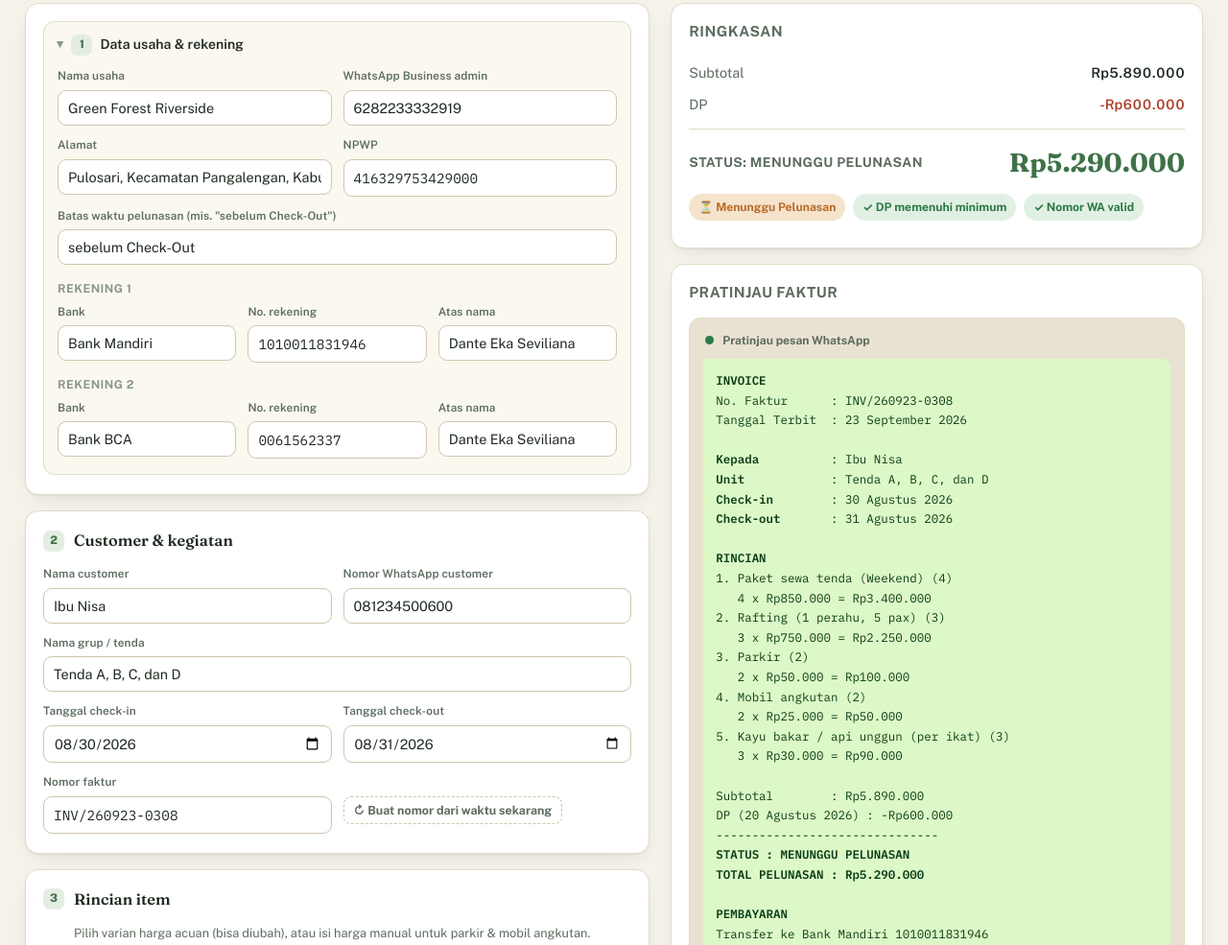
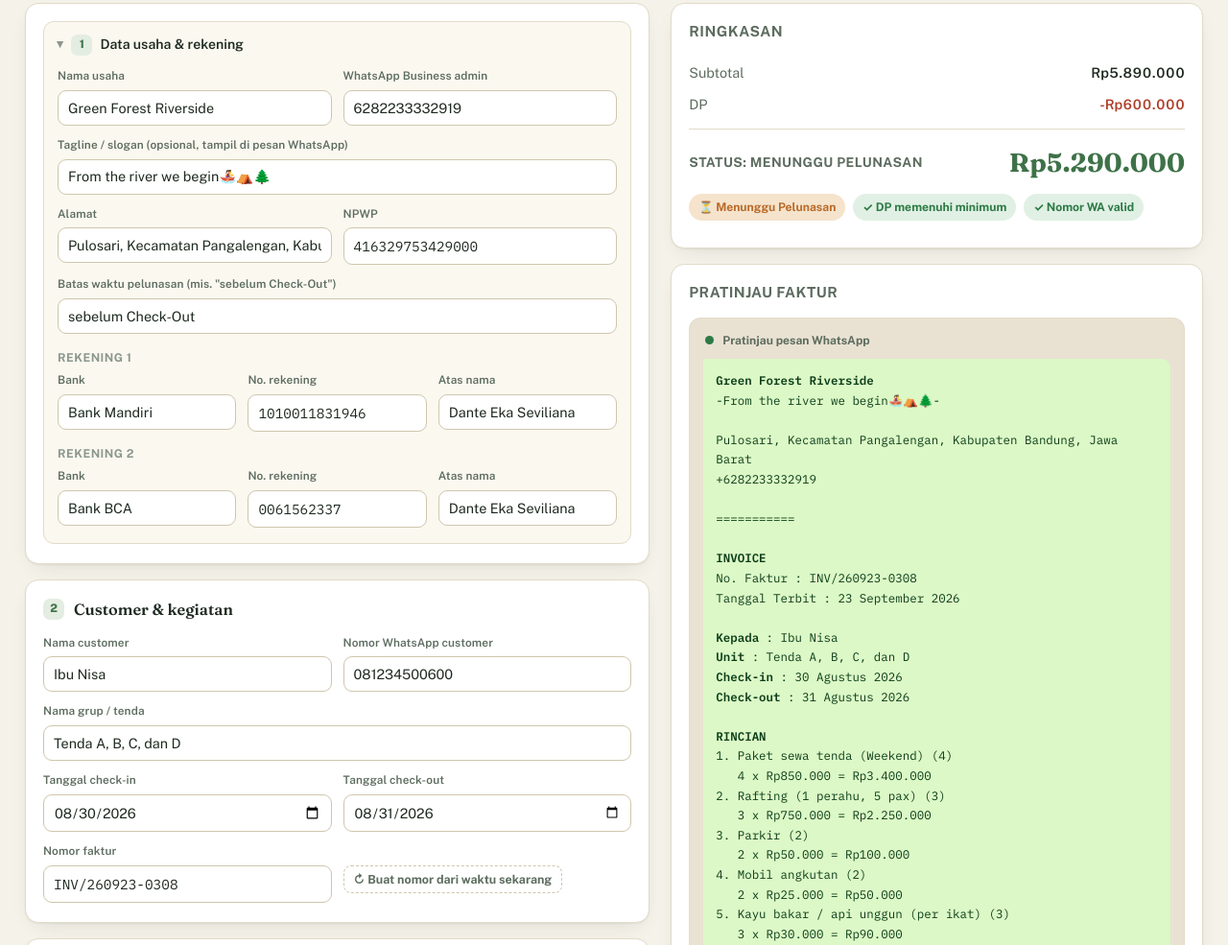
Before and after one commit to dantekasev/faktur_greenforest, a plain HTML site: page index.html in a window 1280 px wide. Shown: the part 122-1107 px from the top of the page at 96% size. Drawn offline with nearby package versions, Linux system fonts and the light colour scheme.

Commit message:
Update index_2.html

```diff
--- a/index.html
+++ b/index.html
@@ -324,6 +324,10 @@
               <div class="field"><label for="bizName">Nama usaha</label><input id="bizName" data-bind="business.name" type="text"></div>
               <div class="field"><label for="bizPhoneAdmin">WhatsApp Business admin</label><input id="bizPhoneAdmin" data-bind="business.phone" type="text" placeholder="62812xxxxxxxx"></div>
             </div>
+            <div class="field" style="margin-top:12px">
+              <label for="bizTagline">Tagline / slogan (opsional, tampil di pesan WhatsApp)</label>
+              <input id="bizTagline" data-bind="business.tagline" type="text" placeholder="mis. From the river we begin">
+            </div>
             <div class="grid-2" style="margin-top:12px">
               <div class="field"><label for="bizAddress">Alamat</label><input id="bizAddress" data-bind="business.address" type="text"></div>
               <div class="field"><label for="bizNpwp">NPWP</label><input id="bizNpwp" data-bind="business.npwp" type="text" class="mono"></div>
@@ -520,6 +524,7 @@
   function defaultBusiness(){
     return {
       name:'Green Forest Riverside',
+      tagline:'From the river we begin🚣‍♀️⛺🌲',
       phone:'6282233332919',
       address:'Pulosari, Kecamatan Pangalengan, Kabupaten Bandung, Jawa Barat',
       npwp:'416329753429000',
@@ -685,14 +690,24 @@
   /* ---------------- invoice text ---------------- */
   function buildInvoiceText(totals){
     var lines = [];
+    lines.push('*' + state.business.name + '*');
+    if(state.business.tagline){
+      lines.push('-' + state.business.tagline + '-');
+    }
+    lines.push('');
+    lines.push(state.business.address || '-');
+    lines.push('+' + state.business.phone);
+    lines.push('');
+    lines.push('===========');
+    lines.push('');
     lines.push('*INVOICE*');
-    lines.push('No. Faktur      : ' + state.invoiceNo);
-    lines.push('Tanggal Terbit  : ' + longDateID(state.issueDate.getFullYear()+'-'+pad(state.issueDate.getMonth()+1)+'-'+pad(state.issueDate.getDate())));
+    lines.push('No. Faktur : ' + state.invoiceNo);
+    lines.push('Tanggal Terbit : ' + longDateID(state.issueDate.getFullYear()+'-'+pad(state.issueDate.getMonth()+1)+'-'+pad(state.issueDate.getDate())));
     lines.push('');
-    lines.push('*Kepada*          : ' + (state.customer.name || '-'));
-    lines.push('*Unit*            : ' + (state.activity.group || '-'));
-    lines.push('*Check-in*        : ' + longDateID(state.activity.checkin));
-    lines.push('*Check-out*       : ' + longDateID(state.activity.checkout));
+    lines.push('*Kepada* : ' + (state.customer.name || '-'));
+    lines.push('*Unit* : ' + (state.activity.group || '-'));
+    lines.push('*Check-in* : ' + longDateID(state.activity.checkin));
+    lines.push('*Check-out* : ' + longDateID(state.activity.checkout));
     lines.push('');
     lines.push('*RINCIAN*');
     state.items.forEach(function(it, idx){
@@ -700,15 +715,15 @@
       lines.push('   ' + it.qty + ' x ' + fmtRp(it.price) + ' = ' + fmtRp(it.qty*it.price));
     });
     lines.push('');
-    lines.push(padLabel('Subtotal') + ': ' + fmtRp(totals.subtotal));
+    lines.push('Subtotal : ' + fmtRp(totals.subtotal));
     if(state.discount.enabled && totals.discountAmt > 0){
-      lines.push(padLabel(state.discount.label || 'Diskon') + ': -' + fmtRp(totals.discountAmt));
+      lines.push((state.discount.label || 'Diskon') + ' : -' + fmtRp(totals.discountAmt));
     }
     if((state.dp||0) > 0){
-      lines.push(padLabel('DP (' + longDateID(state.dpDate) + ')') + ': -' + fmtRp(state.dp));
+      lines.push('DP (' + longDateID(state.dpDate) + ') : -' + fmtRp(state.dp));
     }
     state.otherPayments.forEach(function(p){
-      lines.push(padLabel(p.label || 'Pembayaran') + ': -' + fmtRp(p.amount));
+      lines.push((p.label || 'Pembayaran') + ' : -' + fmtRp(p.amount));
     });
     lines.push('-------------------------------');
     if(totals.overpaid){
@@ -729,14 +744,7 @@
     lines.push('Mohon dilunasi ' + state.business.dueNote + '.');
     lines.push('');
     lines.push('Catatan: DP tidak dapat dikembalikan. Perubahan jadwal dapat diajukan ke admin.');
-    lines.push('');
-    lines.push('Terima kasih sudah memilih ' + state.business.name + '. Sampai jumpa di lokasi! 🏕️');
     return lines.join('\n');
-  }
-  function padLabel(s){
-    s = String(s);
-    if(s.length >= 16) return s + ' ';
-    return s + Array(16 - s.length + 1).join(' ');
   }
 
   function textToHtml(text){
```
